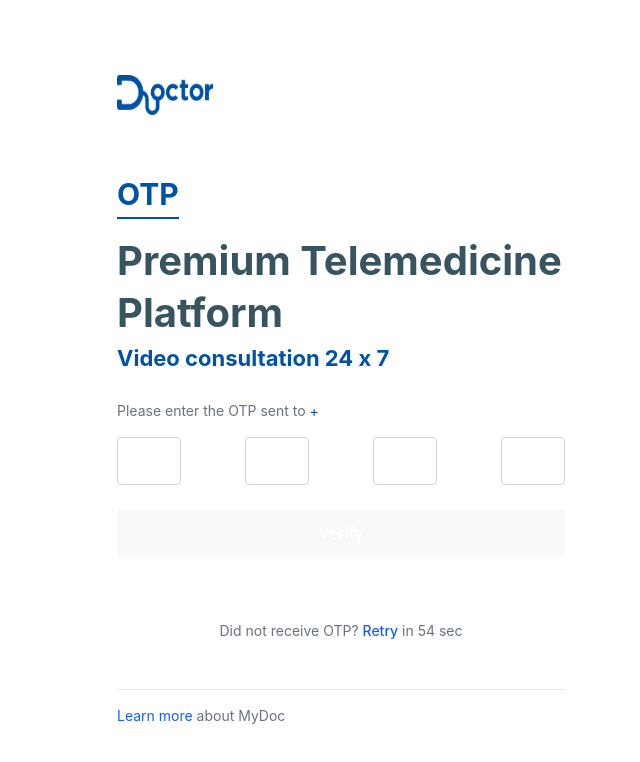
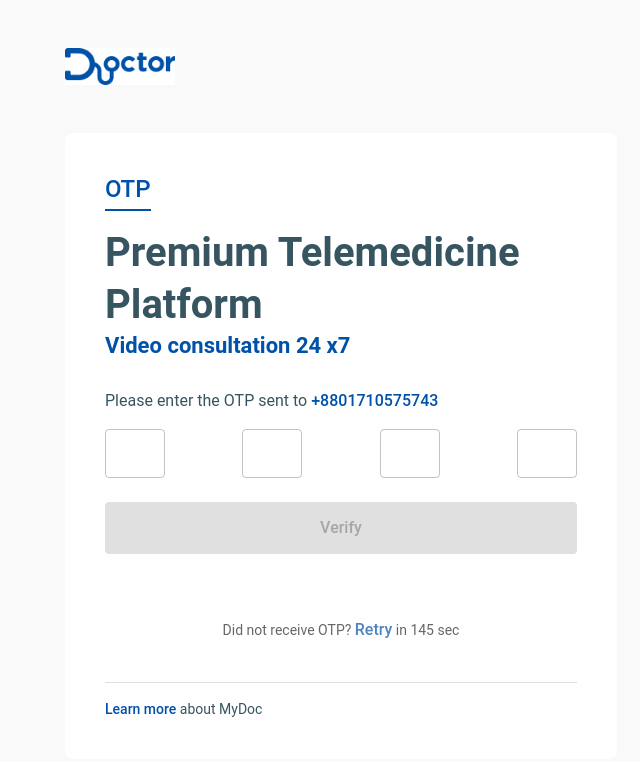
Before and after one commit to C3BIT/doctel-backoffice-web, a React (Vite) app: page /verify-otp in a window 1280 px wide. Shown: the top 762 px of the page, without its empty margins (299-939 px from the left). Built offline with nearby package versions, Linux system fonts and the light colour scheme.

Commit message:
refactor otp verify screen

```diff
--- a/src/pages/Login/Login.jsx
+++ b/src/pages/Login/Login.jsx
@@ -18,7 +18,6 @@ import { errorClean, savePhone, sendOtp } from '../../redux/auth/authSlice';
 import logo from '../../assets/logo.png';
 import { createTheme, ThemeProvider } from '@mui/material/styles';
 
-// Create a theme with Montserrat font
 const theme = createTheme({
   typography: {
     fontFamily: '"Montserrat", "Roboto", "Helvetica", "Arial", sans-serif',
@@ -40,7 +39,6 @@ const Login = () => {
   const dispatch = useDispatch();
   const navigate = useNavigate();
   const isMobile = useMediaQuery(theme.breakpoints.down('sm'));
-  // const isTablet = useMediaQuery(theme.breakpoints.between('sm', 'md'));
 
   const [phone, setPhone] = useState('');
   const { isLoading, success, error, errorMessage } = useSelector((state) => state.user);
--- a/src/pages/auth/OtpVerify.jsx
+++ b/src/pages/auth/OtpVerify.jsx
@@ -1,48 +1,99 @@
-import { useEffect, useRef, useState } from "react";
-import { useDispatch, useSelector } from "react-redux";
-import { useNavigate } from "react-router-dom";
+import { useEffect, useRef, useState } from 'react';
+import { useDispatch, useSelector } from 'react-redux';
+import { useNavigate } from 'react-router-dom';
+import {
+  Box,
+  Container,
+  Typography,
+  TextField,
+  Button,
+  Divider,
+  Link,
+  useMediaQuery,
+  Paper,
+  Stack
+} from '@mui/material';
+import { errorClean, createPatientLogin } from '../../redux/auth/authSlice';
 import logo from '../../assets/logo.png';
-import '../Login/auth.css';
-import { errorClean, createPatientLogin } from "../../redux/auth/authSlice";
+import { createTheme, ThemeProvider } from '@mui/material/styles';
+
+// Create a theme with Montserrat font
+const theme = createTheme({
+  typography: {
+    fontFamily: '"Montserrat", "Roboto", "Helvetica", "Arial", sans-serif',
+  },
+  palette: {
+    primary: {
+      main: '#0052A8',
+    },
+    background: {
+      default: '#F9F9F9',
+    },
+    text: {
+      primary: '#375560',
+    },
+  },
+  components: {
+    MuiOutlinedInput: {
+      styleOverrides: {
+        root: {
+          '&.Mui-focused .MuiOutlinedInput-notchedOutline': {
+            borderColor: '#0052A8',
+          },
+        },
+      },
+    },
+  },
+});
+
 const OtpVerify = () => {
   const dispatch = useDispatch();
   const navigate = useNavigate();
-    const [otp, setOtp] = useState(["", "", "", ""]);
-    const [timer, setTimer] = useState(59);
+  const isMobile = useMediaQuery(theme.breakpoints.down('sm'));
+
+  const [otp, setOtp] = useState(['', '', '', '']);
+  const [timer, setTimer] = useState(150);
   const [isInputDisabled, setIsInputDisabled] = useState(false);
-    const inputRefs = [useRef(), useRef(), useRef(), useRef()];
-    const phone = localStorage.getItem("phone");
+
+  const inputRefs = [useRef(null), useRef(null), useRef(null), useRef(null)];
+  const phone = localStorage.getItem('phone');
   const { isAuthenticated, isLoading, error, errorMessage } = useSelector((state) => state.user);
+
   const handleChange = (index, value) => {
     if (value.length <= 1) {
       const newOtp = [...otp];
       newOtp[index] = value;
       setOtp(newOtp);
-            if (value !== "" && index < 3) {
+      if (value !== '' && index < 3) {
         inputRefs[index + 1].current.focus();
       }
     }
   };
+
   const handleKeyDown = (index, e) => {
-        if (e.key === "Backspace" && otp[index] === "" && index > 0) {
+    if (e.key === 'Backspace' && otp[index] === '' && index > 0) {
       inputRefs[index - 1].current.focus();
     }
   };
+
   useEffect(() => {
     const interval = setInterval(() => {
       setTimer((prevTimer) => (prevTimer > 0 ? prevTimer - 1 : 0));
     }, 1000);
+
     if (timer === 0) {
       setIsInputDisabled(true);
     }
 
     return () => clearInterval(interval);
   }, [timer]);
+
   const handleVerify = () => {
-        const otpCode = otp.join("");
+    const otpCode = otp.join('');
     const data = { phone, otp: otpCode };
     dispatch(createPatientLogin(data));
   };
+
   useEffect(() => {
     if (error) {
       const timer = setTimeout(() => {
@@ -51,83 +102,228 @@ const OtpVerify = () => {
       return () => clearTimeout(timer);
     }
   }, [error, dispatch]);
+
   useEffect(() => {
     if (isAuthenticated) {
-            navigate("/dashboard");
+      navigate('/dashboard');
     }
   }, [isAuthenticated, navigate]);
+
   return (
-        <div className="flex flex-col items-center justify-center min-h-screen bg-white p-4">
-            <div className="w-full max-w-md">
-                <div className="mb-16">
-                    <img src={logo} alt="Doctor Logo" className="w-24 h-10" />
-                </div>
-                <div className="mb-6">
-                    <h2
-                        className="text-start border-b-2 inline-block pb-2 mb-4 login-text"
-                        style={{ borderColor: '#0052A8' }}
+    <ThemeProvider theme={theme}>
+      <Box
+        sx={{
+          display: 'flex',
+          flexDirection: 'column',
+          minHeight: '100vh',
+          backgroundColor: '#F9F9F9',
+          justifyContent: 'flex-start',
+          alignItems: 'center',
+          pt: { xs: 4, sm: 5, md: 6 },
+          px: { xs: 2, sm: 3, md: 4 }
+        }}
+      >
+        <Container maxWidth="sm" sx={{ display: 'flex', flexDirection: 'column', height: '100%' }}>
+          <Box sx={{ mb: { xs: 4, sm: 5, md: 6 }, alignSelf: 'flex-start' }}>
+            <img
+              src={logo}
+              alt="Doctor Logo"
+              style={{
+                width: isMobile ? '80px' : '110px',
+                height: 'auto'
+              }}
+            />
+          </Box>
+
+          <Paper
+            elevation={0}
+            sx={{
+              p: { xs: 3, sm: 4, md: 5 },
+              borderRadius: 2,
+              backgroundColor: 'white',
+              width: '100%'
+            }}
+          >
+            <Box sx={{ mb: { xs: 3, sm: 4 } }}>
+              <Typography
+                variant={isMobile ? "h6" : "h5"}
+                component="h2"
+                sx={{
+                  display: 'inline-block',
+                  borderBottom: `2px solid #0052A8`,
+                  paddingBottom: 0.5,
+                  marginBottom: 2,
+                  fontWeight: 500,
+                  color: '#0052A8'
+                }}
               >
                 OTP
-                    </h2>
-                    <h3 className="text-start font-semibold mb-2 premium-text">
+              </Typography>
+
+              <Typography
+                variant={isMobile ? "h6" : "h3"}
+                component="h3"
+                sx={{
+                  fontWeight: 700,
+                  mb: 0.5,
+                  color: '#375560',
+                  textAlign: 'left',
+                  fontSize: { xs: '24px', sm: '32px', md: '40px' },
+                  lineHeight: { xs: '32px', sm: '42px', md: '52px' },
+                  textTransform: 'capitalize',
+                  letterSpacing: '0%'
+                }}
+              >
                 Premium Telemedicine Platform
-                    </h3>
-                    <p className="text-start mb-8 videconsultation-text">
-                        Video consultation 24 x 7
-                    </p>
-                </div>
-                <div className="mb-8">
-                    <p className="text-sm text-gray-500 mb-4 text-start">
-                        Please enter the OTP sent to{" "}
-                        <span className="text-[#0052A8]">+{phone}</span>
-                    </p>
-                    <div className="flex justify-between mb-6">
+              </Typography>
+
+              <Typography
+                variant="h6"
+                sx={{
+                  mb: 3,
+                  color: '#0052A8',
+                  fontWeight: 700,
+                  textAlign: 'left',
+                  fontSize: { xs: '16px', sm: '19px', md: '22px' },
+                  lineHeight: '22px',
+                  letterSpacing: '0%'
+                }}
+              >
+                Video consultation 24 x7
+              </Typography>
+            </Box>
+
+            <Box sx={{ mb: 4 }}>
+              <Typography
+                variant="body2"
+                color="#375560"
+                sx={{
+                  mb: 2,
+                  textAlign: 'left',
+                  fontSize: { xs: '0.875rem', sm: '0.9rem', md: '1rem' }
+                }}
+              >
+                Please enter the OTP sent to{' '}
+                <Typography
+                  component="span"
+                  sx={{ color: '#0052A8', fontWeight: 500 }}
+                >
+                  +{phone || '8801710575743'}
+                </Typography>
+              </Typography>
+
+              <Stack
+                direction="row"
+                spacing={2}
+                justifyContent="space-between"
+                sx={{ mb: 3 }}
+              >
                 {otp.map((digit, index) => (
-                            <input
+                  <TextField
                     key={index}
-                                ref={inputRefs[index]}
-                                type="text"
-                                maxLength={1}
-                                className={`w-16 h-12 border rounded text-center text-lg focus:outline-none text-gray-900 ${error ? "border-red-500" : "border-gray-300 focus:border-blue-300"
-                                    }`}
+                    inputRef={inputRefs[index]}
+                    variant="outlined"
+                    inputProps={{
+                      maxLength: 1,
+                      style: {
+                        textAlign: 'center',
+                        fontSize: '1.25rem',
+                        padding: '10px 0'
+                      }
+                    }}
+                    sx={{
+                      width: '60px',
+                      '& .MuiOutlinedInput-root': {
+                        '&.Mui-focused .MuiOutlinedInput-notchedOutline': {
+                          borderColor: error ? '#d32f2f' : '#0052A8',
+                        },
+                        '&:hover .MuiOutlinedInput-notchedOutline': {
+                          borderColor: error ? '#d32f2f' : '#0052A8',
+                        },
+                      }
+                    }}
                     value={digit}
                     onChange={(e) => handleChange(index, e.target.value)}
                     onKeyDown={(e) => handleKeyDown(index, e)}
                     disabled={isInputDisabled || isLoading}
+                    error={error}
                   />
                 ))}
-                    </div>
-                    <button
-                        className="w-full bg-[#0052A8] text-white py-3 rounded font-medium"
+              </Stack>
+
+              <Button
+                fullWidth
+                variant="contained"
                 onClick={handleVerify}
-                        disabled={isInputDisabled || isLoading}
+                disabled={isInputDisabled || isLoading || otp.some(digit => digit === '')}
+                sx={{
+                  py: 1.5,
+                  textTransform: 'none',
+                  fontWeight: 500,
+                  fontSize: { xs: '0.9rem', sm: '1rem' },
+                  backgroundColor: !isInputDisabled && !isLoading && !otp.some(digit => digit === '') ? '#0052A8' : undefined,
+                  '&:hover': {
+                    backgroundColor: !isInputDisabled && !isLoading && !otp.some(digit => digit === '') ? '#00438a' : undefined,
+                  }
+                }}
               >
-                        {isLoading ? "Verifying..." : "Verify"}
-                    </button>
-                </div>
-                <div className="h-6 mb-2">
+                {isLoading ? 'Verifying...' : 'Verify'}
+              </Button>
+            </Box>
+
+            <Box sx={{ height: '24px', mb: 1 }}>
               {error && (
-                        <p className="text-red-500 text-sm text-start">
+                <Typography
+                  variant="body2"
+                  color="error"
+                  sx={{ textAlign: 'left' }}
+                >
                   {errorMessage}
-                        </p>
+                </Typography>
               )}
-                </div>
-                <div className="text-center text-sm text-gray-500">
-                    Did not receive OTP?{" "}
-                    <span className="text-blue-600 font-medium">Retry</span> in {timer}{" "}
-                    sec
-                </div>
-                <div className='mt-12'>
-                    <div className="border-t border-gray-200 my-4"></div>
-                    <div className="text-start">
-                        <p className="text-sm">
-                            <span className="text-blue-600">Learn more</span>
-                            <span className="text-gray-500"> about MyDoc</span>
-                        </p>
-                    </div>
-                </div>
-            </div>
-        </div>
+            </Box>
+
+            <Box sx={{ textAlign: 'center', mb: 4 }}>
+              <Typography variant="body2" color="text.secondary">
+                Did not receive OTP?{' '}
+                <Typography
+                  component="span"
+                  sx={{
+                    color: '#0052A8',
+                    fontWeight: 500,
+                    cursor: timer === 0 ? 'pointer' : 'default',
+                    opacity: timer === 0 ? 1 : 0.7
+                  }}
+                >
+                  Retry
+                </Typography>{' '}
+                in {timer} sec
+              </Typography>
+            </Box>
+
+            <Box sx={{ mt: { xs: 4, sm: 5 } }}>
+              <Divider sx={{ my: 2 }} />
+              <Box sx={{ textAlign: 'left' }}>
+                <Typography variant="body2">
+                  <Link
+                    href="#"
+                    color="#0052A8"
+                    underline="hover"
+                    sx={{ fontWeight: 500 }}
+                  >
+                    Learn more
+                  </Link>
+                  <Typography component="span" variant="body2" color="#375560">
+                    {' '}about MyDoc
+                  </Typography>
+                </Typography>
+              </Box>
+            </Box>
+          </Paper>
+        </Container>
+      </Box>
+    </ThemeProvider>
   );
 };
+
 export default OtpVerify;
```
Lines whose indentation alone changed are shown as unchanged.
